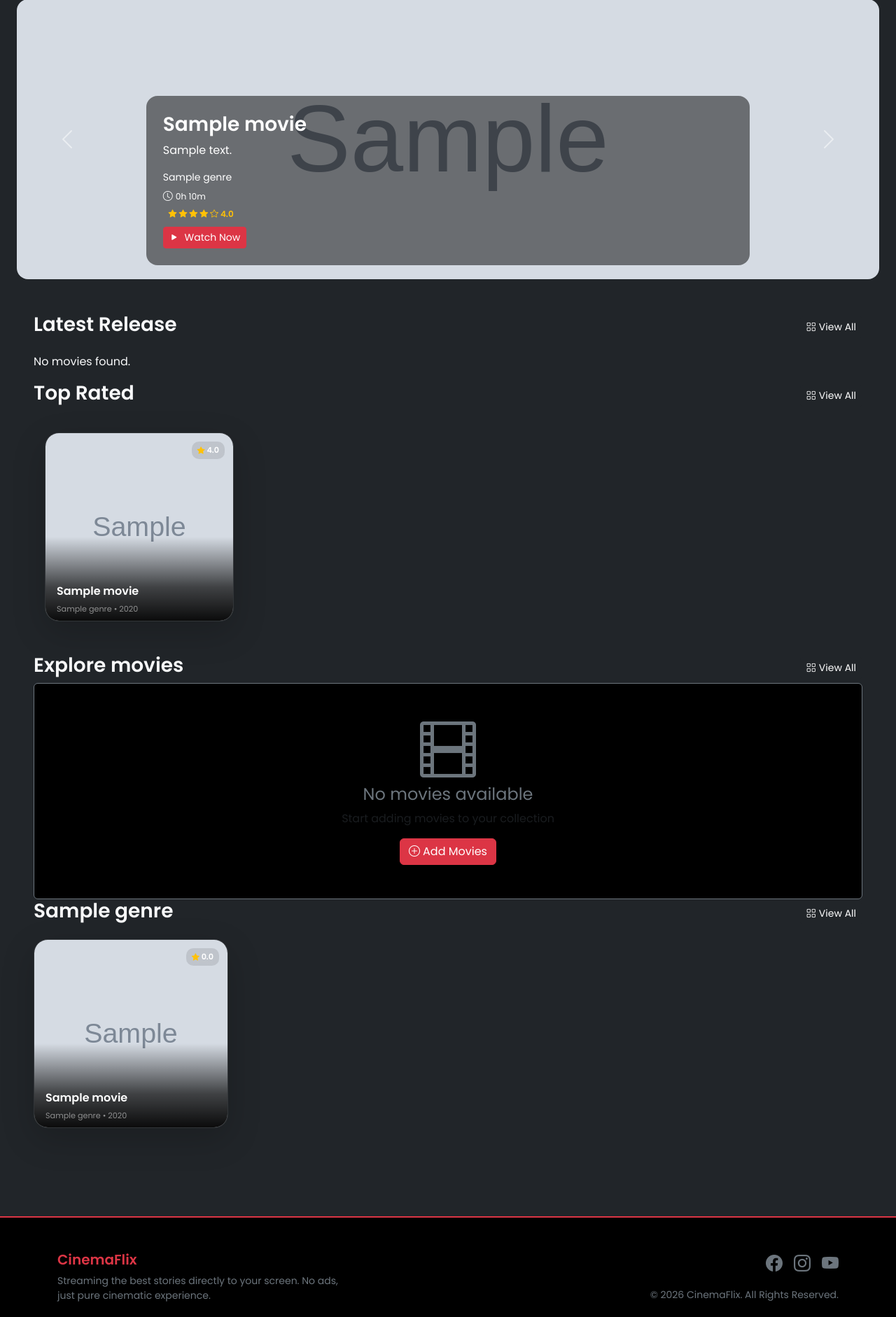
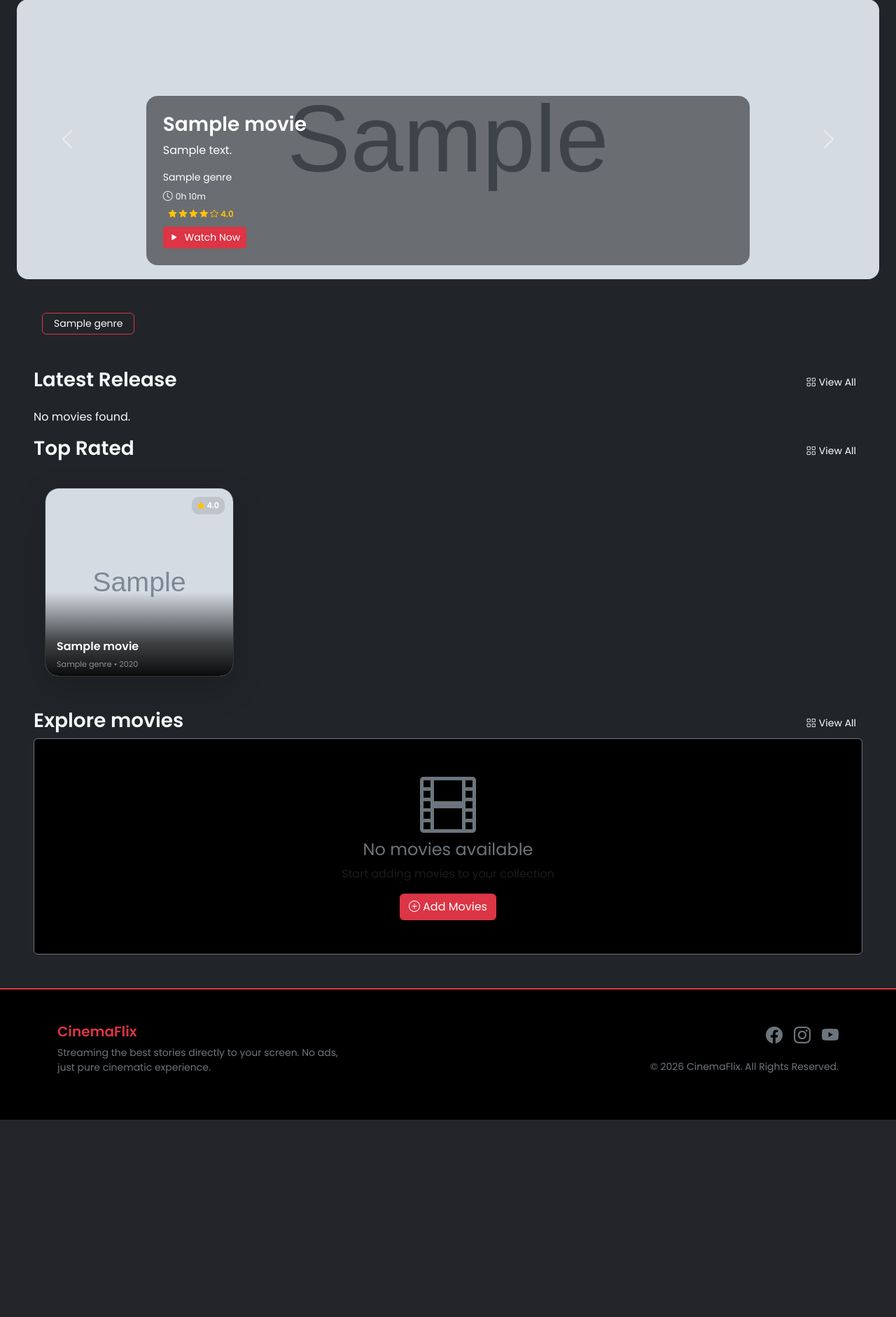
Before and after one commit to ridayasth4/moviesite, a Django app: page / in a window 1280 px wide. Shown: the part 97-1979 px from the top of the page at 70% size. After the commit the page ends 1697 px from the top, so only its background shows below. Run offline with Django 5.2, Linux system fonts and the light colour scheme; tables that the repository leaves empty hold one stand-in row (values such as "Sample post"); grey boxes marked "Sample" are stand-in pictures.

Commit message:
added moviesbygenre buttons

```diff
--- a/movies/templates/movies/base.html
+++ b/movies/templates/movies/base.html
@@ -58,7 +58,7 @@
                 <li class="nav-item ms-lg-3">
                     <form method="get" action="{% url 'movie_list' %}" class="search-pill d-flex align-items-center mt-2">
                         <i class="bi bi-search text-secondary me-3"></i>
-                        <input type="text" name="q" class="search-input" placeholder="Search..." value="{{ request.GET.q }}">
+                        <input type="text" name="q" class="search-input" placeholder="Search movie..." value="{{ request.GET.q }}">
                     </form>
                 </li>
             </ul>
--- a/movies/templates/movies/home.html
+++ b/movies/templates/movies/home.html
@@ -63,6 +63,19 @@
 
 {% block content %}
 
+<!-- GENRE BADGES -->
+<section class="container-fluid mb-5">
+  <div class="d-flex flex-wrap gap-2 justify-content-start">
+    {% for genre in genres %}
+      <a href="{% url 'movie_list_by_genre' genre.id %}"
+         class="btn btn-outline-danger btn-sm text-light rounded-2 px-3">
+        {{ genre.name }}
+      </a>
+    {% endfor %}
+  </div>
+</section>
+
+
 <!-- Latest Release -->
 <section>
   <div class="d-flex justify-content-between align-items-center mb-3">
@@ -125,21 +138,6 @@
   {% endif %}
 </section>
 
-<!-- Movies by Genre -->
-{% for genre, movies in movies_by_genre.items %}
-<section class="mb-5">
-  <div class="d-flex justify-content-between align-items-center mb-3">
-    <h3 class="text-light fw-bold">{{ genre.name }}</h3>
-    <a href="{% url 'movie_list_by_genre' genre.id %}" class="btn btn-dark btn-sm"><i class="bi bi-grid me-1"></i>View All</a>
-  </div>
-
-  <div class="row row-cols-2 row-cols-sm-3 row-cols-md-5 g-4">
-    {% for movie in movies %}
-      {% include 'movies/movie_card.html' with movie=movie delay=forloop.counter0 user_fav_ids=user_fav_ids %}
-    {% endfor %}
-  </div>
-</section>
-{% endfor %}
 
 {% endblock %}
 
--- a/movies/views.py
+++ b/movies/views.py
@@ -25,7 +25,7 @@ def home(request):
         featured_movies = Movie.objects.select_related('genre') \
             .order_by('-created_at')[:6]
 
-    # Others / Latest movies
+    # Other / Latest movies
     other_movies = Movie.objects.select_related('genre') \
         .exclude(id__in=featured_movies.values_list('id', flat=True)) \
         .order_by('-created_at')[:4]
@@ -35,40 +35,27 @@ def home(request):
         .annotate(avg_rating_val=Avg('reviews__rating')) \
         .order_by('-avg_rating_val')[:4]
 
-    # Latest releases (by release_date)
+    # Latest releases
     latest_movies = Movie.objects.select_related('genre') \
         .exclude(id__in=featured_movies.values_list('id', flat=True)) \
         .order_by('-release_date')[:4]
 
+    # Genres for badges
+    genres = Genre.objects.filter(movies__isnull=False).distinct()
 
     # User favorites
     user_fav_ids = set(
         request.user.favorites.values_list('movie_id', flat=True)
     ) if request.user.is_authenticated else set()
 
-    # Movies by Genre
-    genres = Genre.objects.filter(movies__isnull=False).distinct().prefetch_related(
-        Prefetch(
-            'movies',
-            queryset=Movie.objects.select_related('genre').order_by('-created_at')
-        )
-    )
-
-    movies_by_genre = {
-        genre: genre.movies.all()[:4]
-        for genre in genres
-    }
-
-    # Combine all movies for stars computation
+    # Stars computation
     all_movies = (
         list(featured_movies)
         + list(other_movies)
         + list(trending_movies)
         + list(latest_movies)
-)
+    )
 
-
-    # Stars computation
     for movie in all_movies:
         avg = getattr(movie, 'avg_rating_val', None) or movie.avg_rating or 0
         movie.avg_rating_value = avg
@@ -83,10 +70,9 @@ def home(request):
         'movies': featured_movies,
         'other_movies': other_movies,
         'trending_movies': trending_movies,
-        'movies_by_genre': movies_by_genre,
+        'latest_movies': latest_movies,
+        'genres': genres,          # ✅ THIS feeds your badges
         'user_fav_ids': user_fav_ids,
-        'latest_movies': latest_movies,
-
     })
 
 # ---------------- Login ----------------
```
